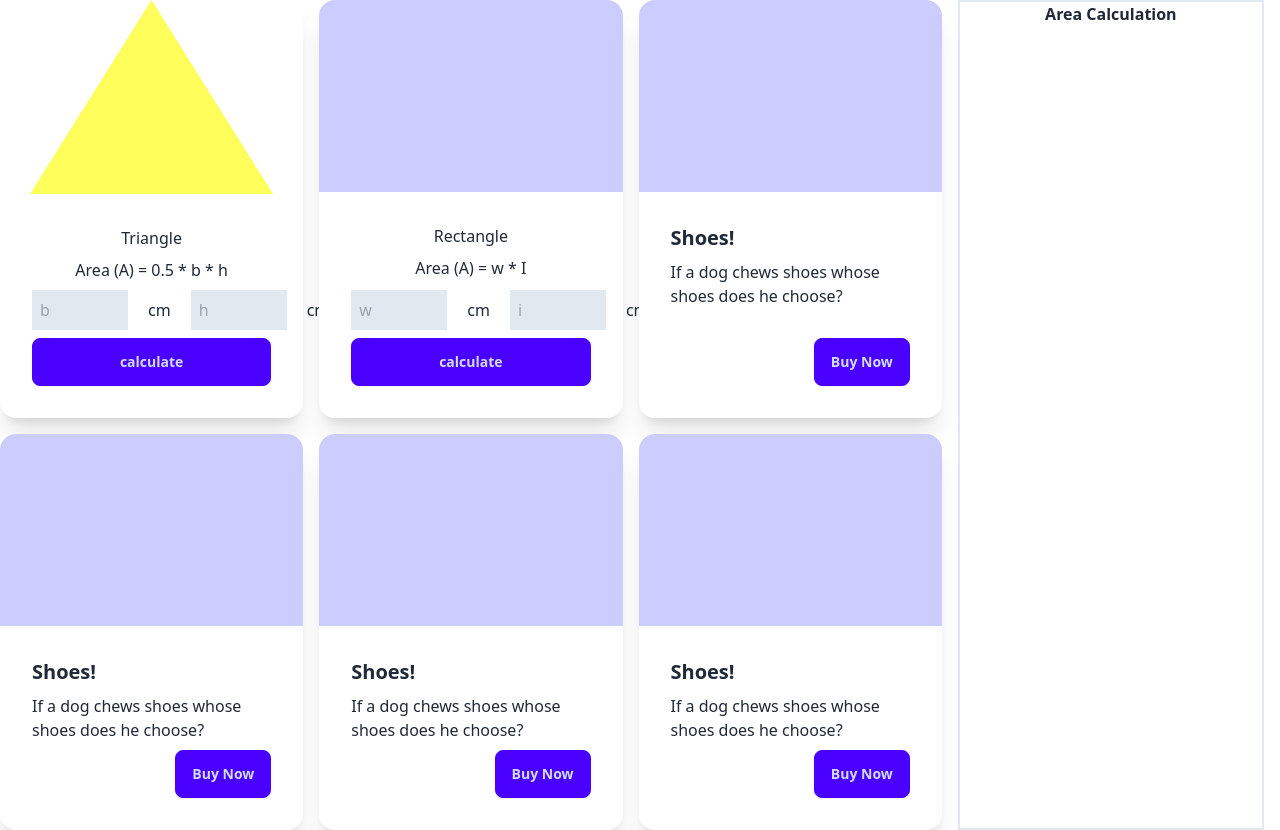
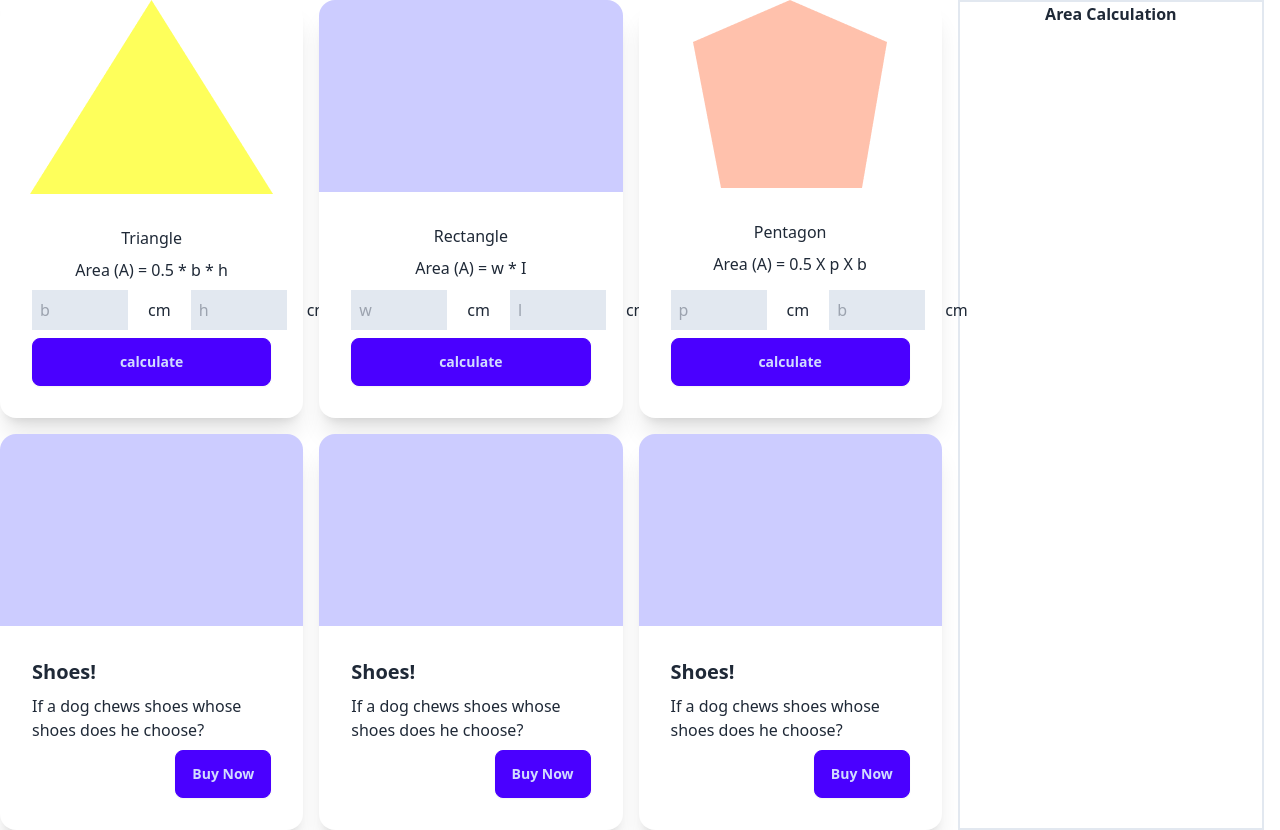
Before and after one commit to azmaeenmahtab/integrate-javascript, a plain HTML site: page index.html in a window 1280 px wide. Drawn offline with nearby package versions, Linux system fonts and the light colour scheme.

Commit message:
checking

```diff
--- a/index.html
+++ b/index.html
@@ -12,6 +12,7 @@
 <body>
     <div class="flex">
         <div class="flex-grow grid grid-cols-3 gap-4">
+            <!-- triangle -->
             <div class="card bg-base-100  shadow-xl max-w-96">
                 <figure>
                     <img src="images/triangle.png" alt="Shoes" />
@@ -33,6 +34,7 @@
                     </div>
                 </div>
             </div>
+            <!-- rectangle -->
             <div class="card bg-base-100  shadow-xl max-w-96">
                 <figure>
                     <img src="images/rectangle.png" alt="Shoes" />
@@ -44,7 +46,7 @@
                         <input type="number" id="input-w" placeholder="w" class="bg-slate-200 w-24 p-2"
                             onkeyup="gettingBaseValue()">
                         <span>cm</span>
-                        <input type="number" id="input_l" placeholder="i" class="bg-slate-200 w-24 p-2">
+                        <input type="number" id="input_l" placeholder="l" class="bg-slate-200 w-24 p-2">
                         <span>cm</span>
                     </div>
                     <div class="card-actions ">
@@ -52,15 +54,24 @@
                     </div>
                 </div>
             </div>
+            <!-- pentagon -->
             <div class="card bg-base-100  shadow-xl max-w-96">
                 <figure>
-                    <img src="images/rectangle.png" alt="Shoes" />
+                    <img src="images/pentagon.png" alt="Shoes" />
                 </figure>
-                <div class="card-body">
-                    <h2 class="card-title">Shoes!</h2>
-                    <p>If a dog chews shoes whose shoes does he choose?</p>
-                    <div class="card-actions justify-end">
-                        <button class="btn btn-primary">Buy Now</button>
+                <div class="card-body text-center">
+                    <h2>Pentagon</h2>
+                    <p>Area (A) =
+                        0.5 X p
+                        X b</p>
+                    <div class="flex gap-5 items-center">
+                        <input type="number" id="input-pentagon-p" placeholder="p" class="bg-slate-200 w-24 p-2">
+                        <span>cm</span>
+                        <input type="number" id="input-pentagon-b" placeholder="b" class="bg-slate-200 w-24 p-2">
+                        <span>cm</span>
+                    </div>
+                    <div class="card-actions ">
+                        <button class="btn btn-primary w-full" onclick="areaPentagon()">calculate</button>
                     </div>
                 </div>
             </div>
@@ -105,10 +116,12 @@
             <h1>Area Calculation</h1>
             <h1 id="display-area-triangle"></h1>
             <h1 id="display-area-rectangle"></h1>
+            <h1 id="display-area-pentagon"></h1>
         </div>
     </div>
     <script src="scripts/triangle.js"></script>
     <script src="scripts/rectangle.js"></script>
+    <script src="scripts/pentagon.js"></script>
 </body>
 
 
--- /dev/null
+++ b/scripts/pentagon.js
@@ -0,0 +1,22 @@
+function areaPentagon() {
+
+    let pent_p = getInput('input-pentagon-p')
+
+
+    let pent_b = getInput('input-pentagon-b')
+
+
+    let area = .5 * pent_b * pent_p;
+    displayArea('display-area-pentagon', area)
+}
+
+
+function getInput(elementId) {
+    let inputedValue = document.getElementById(elementId).value;
+    let input = parseFloat(inputedValue)
+    return input;
+}
+
+function displayArea(elementId, area) {
+    document.getElementById(elementId).innerText = 'Area is = ' + area + ' cm²';
+}
```
